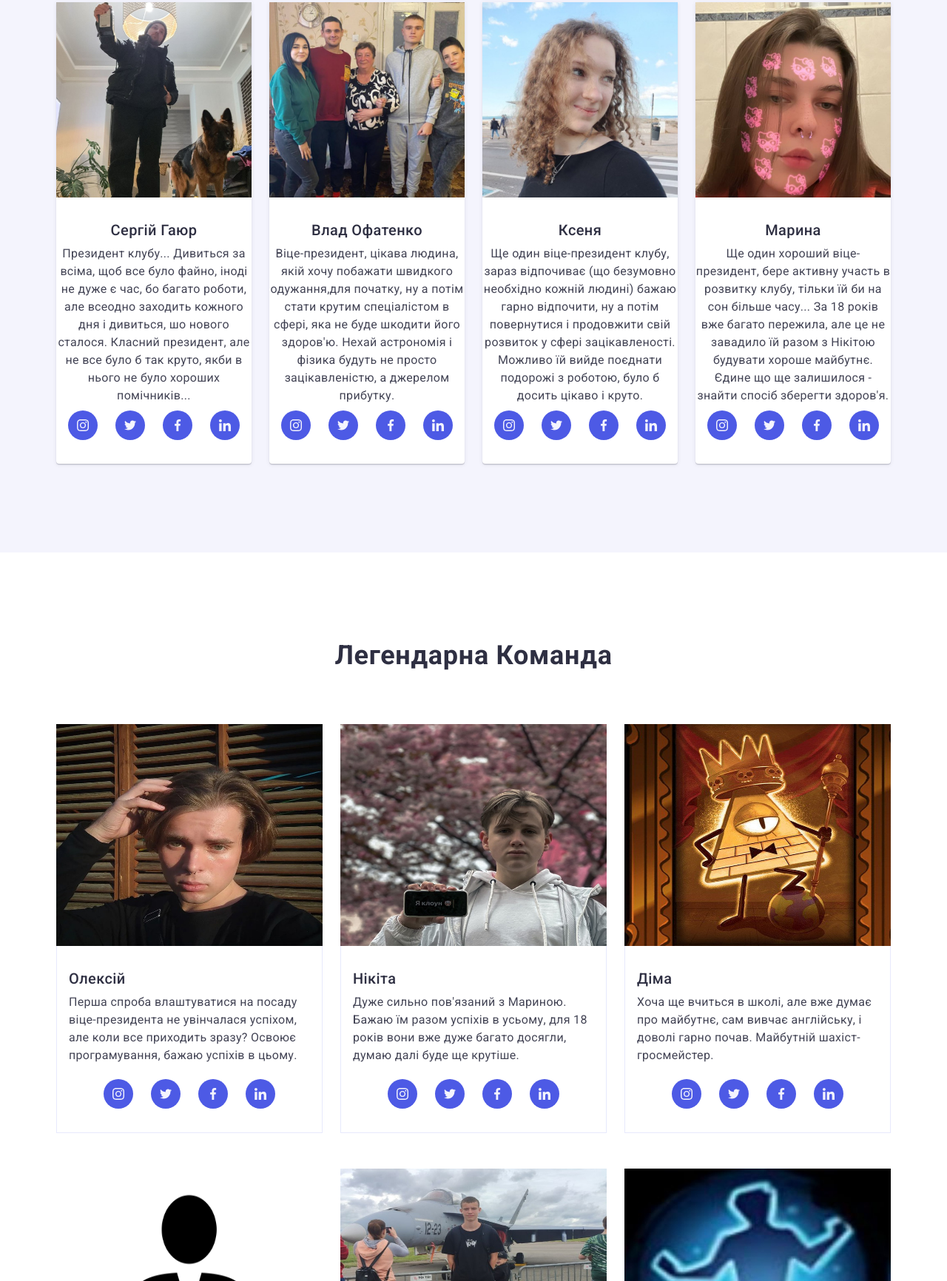
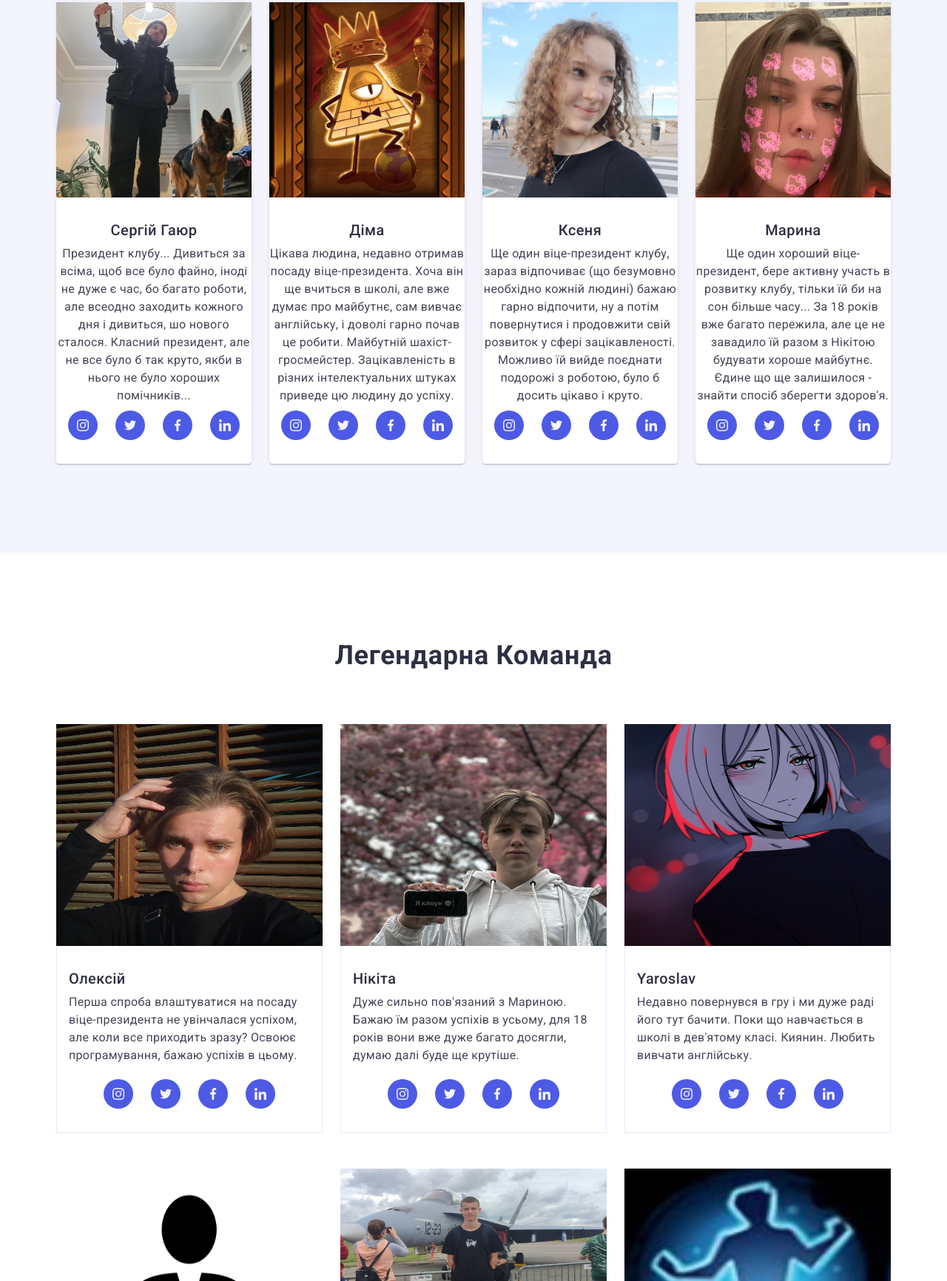
Before and after one commit to RomixIT7/GSUkraine, a plain HTML site: page index.html in a window 1280 px wide. Shown: the part 1390-3122 px from the top of the page at 74% size. Drawn offline with nearby package versions, Linux system fonts and the light colour scheme.

Commit message:
Yaroslav

```diff
--- a/index.html
+++ b/index.html
@@ -250,39 +250,37 @@
             <li class="team-list-item">
               <img
                 class="team-list-image"
-                src="./images/Vlad.jpg"
-                alt="Vlad"
+                src="./images/Dima.jpg"
+                alt="Dima"
                 width="264"
                 height="260"
               />
               <div class="team-list-member-container">
-                <h3 class="team-list-member">Влад Офатенко</h3>
+                <h3 class="team-list-member">Діма</h3>
                 <p class="team-list-paragraph">
-                  Віце-президент, цікава людина, якій хочу побажати швидкого
-                  одужання,для початку, ну а потім стати крутим спеціалістом в
-                  сфері, яка не буде шкодити його здоров'ю. Нехай астрономія і
-                  фізика будуть не просто зацікавленістю, а джерелом прибутку.
-                </p>
-                <ul class="team-icons-list">
-                  <li class="team-icons-list-item">
-                    <a class="team-icons-list-link" href=""
-                      ><svg class="team-list-icon" width="16" height="16">
-                        <use
-                          href="./images/icons.svg#icon-instagram"
-                        ></use></svg
-                    ></a>
-                  </li>
-                  <li class="team-icons-list-item">
-                    <a class="team-icons-list-link" href=""
-                      ><svg class="team-list-icon" width="16" height="16">
-                        <use href="./images/icons.svg#icon-twitter"></use></svg
-                    ></a>
-                  </li>
-                  <li class="team-icons-list-item">
-                    <a
-                      class="team-icons-list-link"
-                      href="https://www.facebook.com/profile.php?id=100017690590012"
-                      target="_blank"
+                  Цікава людина, недавно отримав посаду віце-президента. Хоча
+                  він ще вчиться в школі, але вже думає про майбутнє, сам вивчає
+                  англійську, і доволі гарно почав це робити. Майбутній
+                  шахіст-гросмейстер. Зацікавленість в різних інтелектуальних
+                  штуках приведе цю людину до успіху.
+                </p>
+                <ul class="team-icons-list">
+                  <li class="team-icons-list-item">
+                    <a class="team-icons-list-link" href=""
+                      ><svg class="team-list-icon" width="16" height="16">
+                        <use
+                          href="./images/icons.svg#icon-instagram"
+                        ></use></svg
+                    ></a>
+                  </li>
+                  <li class="team-icons-list-item">
+                    <a class="team-icons-list-link" href=""
+                      ><svg class="team-list-icon" width="16" height="16">
+                        <use href="./images/icons.svg#icon-twitter"></use></svg
+                    ></a>
+                  </li>
+                  <li class="team-icons-list-item">
+                    <a class="team-icons-list-link" href=""
                       ><svg class="team-list-icon" width="16" height="16">
                         <use href="./images/icons.svg#icon-facebook"></use></svg
                     ></a>
@@ -507,25 +505,20 @@
             <li class="portfolio-list-item">
               <div class="portfolio-list-image-container">
                 <picture>
-                  <img
-                    class="portfolio-list-image"
-                    src="./images/Dima.jpg"
-                    alt="Dima"
-                    width="360"
-                    height="300"
-                  />
-                </picture>
-                <p class="portfolio-list-cover-text">
-                  Зацікавленість в різних інтелектуальних штуках приведе цю
-                  людину до успіху.
-                </p>
-              </div>
-              <div class="portfolio-list-container">
-                <h3 class="portfolio-list-title">Діма</h3>
-                <p class="portfolio-list-paragraph">
-                  Хоча ще вчиться в школі, але вже думає про майбутнє, сам
-                  вивчає англійську, і доволі гарно почав. Майбутній
-                  шахіст-гросмейстер.
+                  <img class="portfolio-list-image" src="./images/Yaroslav.jpg"
+                  alt="Yaroslav"" width="360" height="300" />
+                </picture>
+                <p class="portfolio-list-cover-text">
+                  Веселий і цікавий хлопець. Хороша людина, бажаємо йому успіхів
+                  у всьому!
+                </p>
+              </div>
+              <div class="portfolio-list-container">
+                <h3 class="portfolio-list-title">Yaroslav</h3>
+                <p class="portfolio-list-paragraph">
+                  Недавно повернувся в гру і ми дуже раді його тут бачити. Поки
+                  що навчається в школі в дев'ятому класі. Киянин. Любить
+                  вивчати англійську.
                 </p>
                 <ul class="team-icons-list">
                   <li class="team-icons-list-item">
```
Also changed, not shown: images/Vlad.jpg (deleted), images/Yaroslav.jpg (added).
